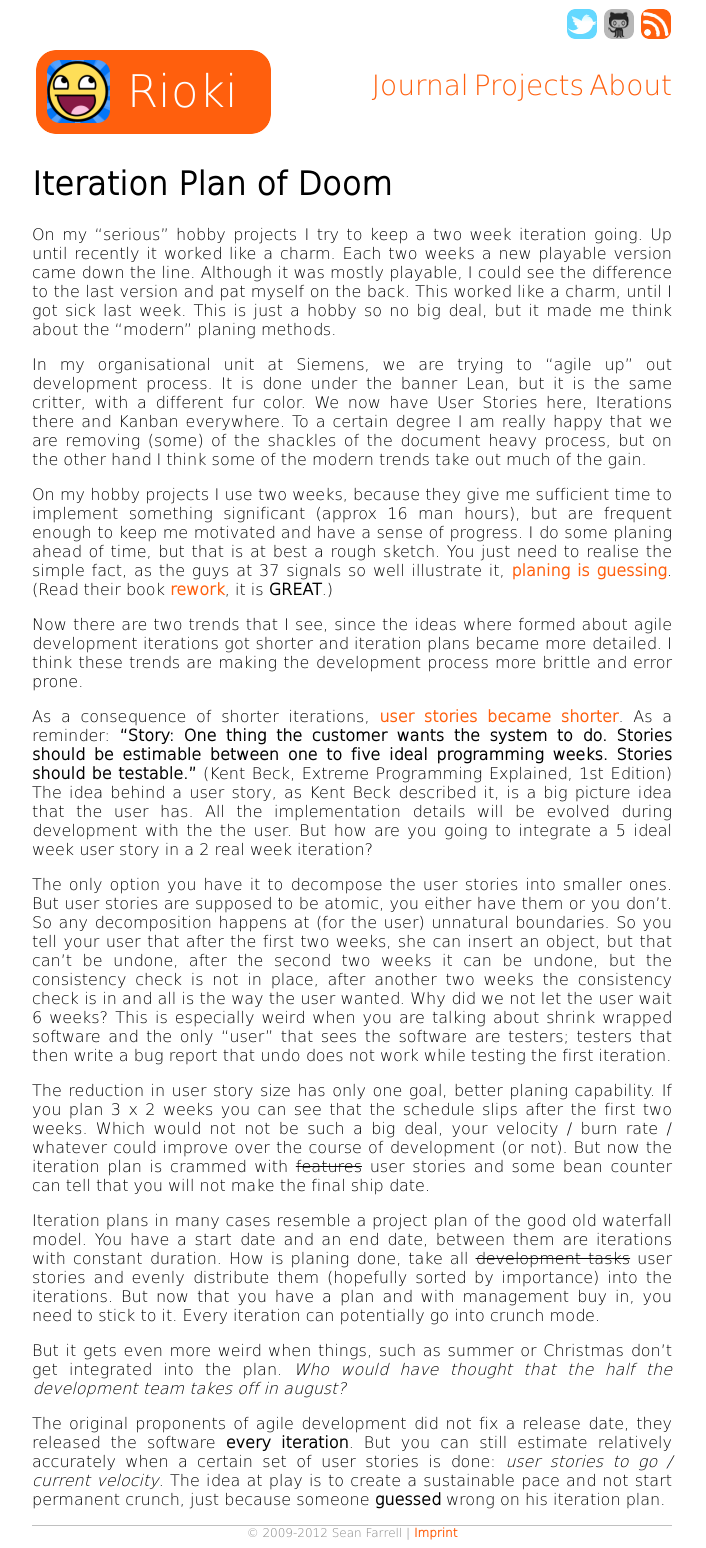
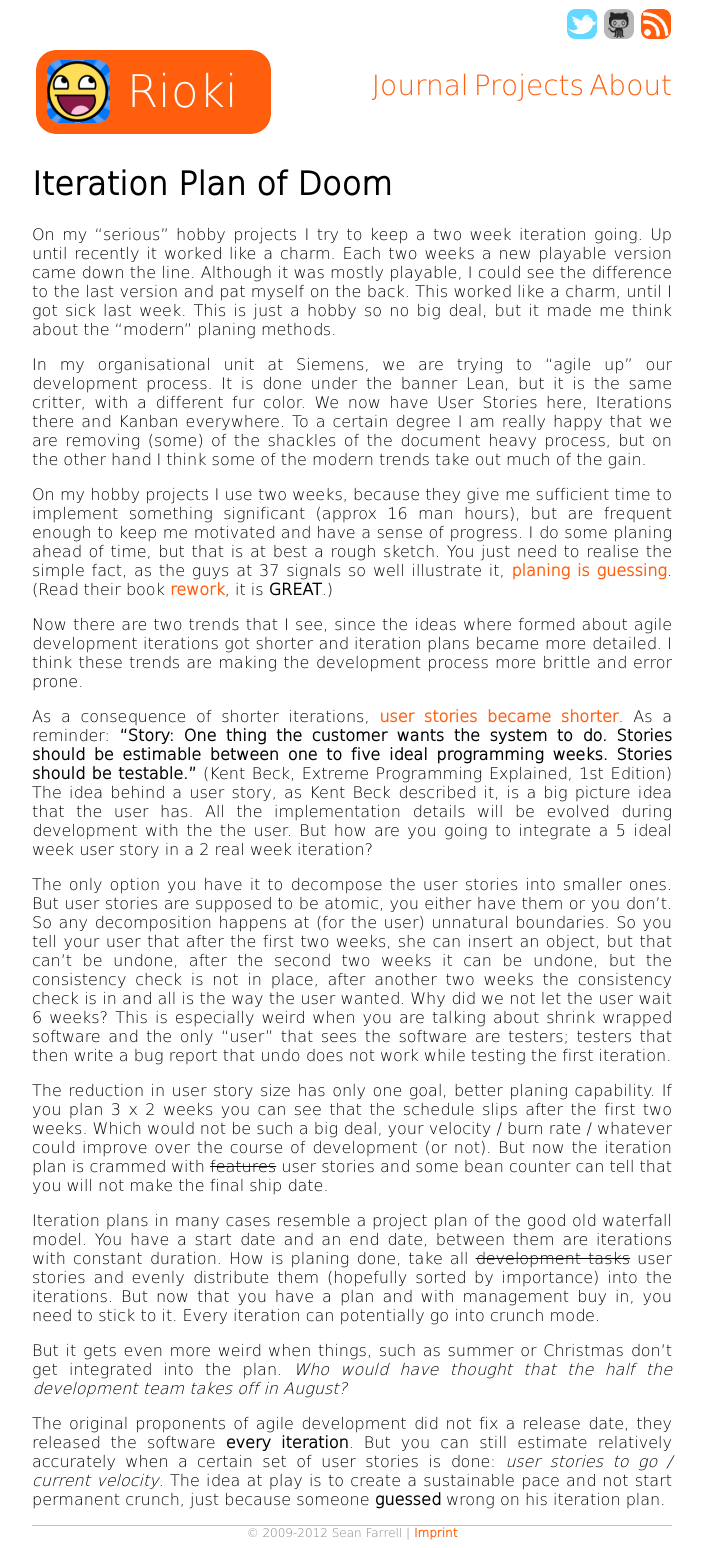
Before and after one commit to rioki/www.rioki.org, a Jekyll site: the page built from _posts/2012-09-11-iteration-plan-of-doom.md, in a window 1280 px wide. Shown: the whole page, without its empty margins (288-994 px from the left). Built offline with Jekyll 4.4.1, drawn with Linux system fonts in a browser that asks for light colours; Markdown is read by kramdown in place of the engine named in the settings.

Commit message:
Fixes some typos.

```diff
--- a/_posts/2012-09-11-iteration-plan-of-doom.md
+++ b/_posts/2012-09-11-iteration-plan-of-doom.md
@@ -10,7 +10,7 @@ to the last version and pat myself on the back. This worked like a charm,
 until I got sick last week. This is just a hobby so no big deal, but it made
 me think about the "modern" planing methods.
 
-In my organisational unit at Siemens, we are trying to "agile up" out development
+In my organisational unit at Siemens, we are trying to "agile up" our development
 process. It is done under the banner Lean, but it is the same critter, with a
 different fur color. We now have User Stories here, Iterations there and Kanban
 everywhere. To a certain degree I am really happy that we are removing (some)
@@ -56,7 +56,7 @@ report that undo does not work while testing the first iteration.
 
 The reduction in user story size has only one goal, better planing capability.
 If you plan 3 x 2 weeks you can see that the schedule slips after the first two
-weeks. Which would not not be such a big deal, your velocity / burn rate /
+weeks. Which would not be such a big deal, your velocity / burn rate /
 whatever could improve over the course of development (or not). But now
 the iteration plan is crammed with <del>features</del> user stories and some
 bean counter can tell that you will not make the final ship date.
@@ -70,7 +70,7 @@ need to stick to it. Every iteration can potentially go into crunch mode.
 
 But it gets even more weird when things, such as summer or Christmas don't get
 integrated into the plan. *Who would have thought that the half the development
-team takes off in august?*
+team takes off in August?*
 
 The original proponents of agile development did not fix a release date, they
 released the software **every iteration**. But you can still estimate relatively
```
